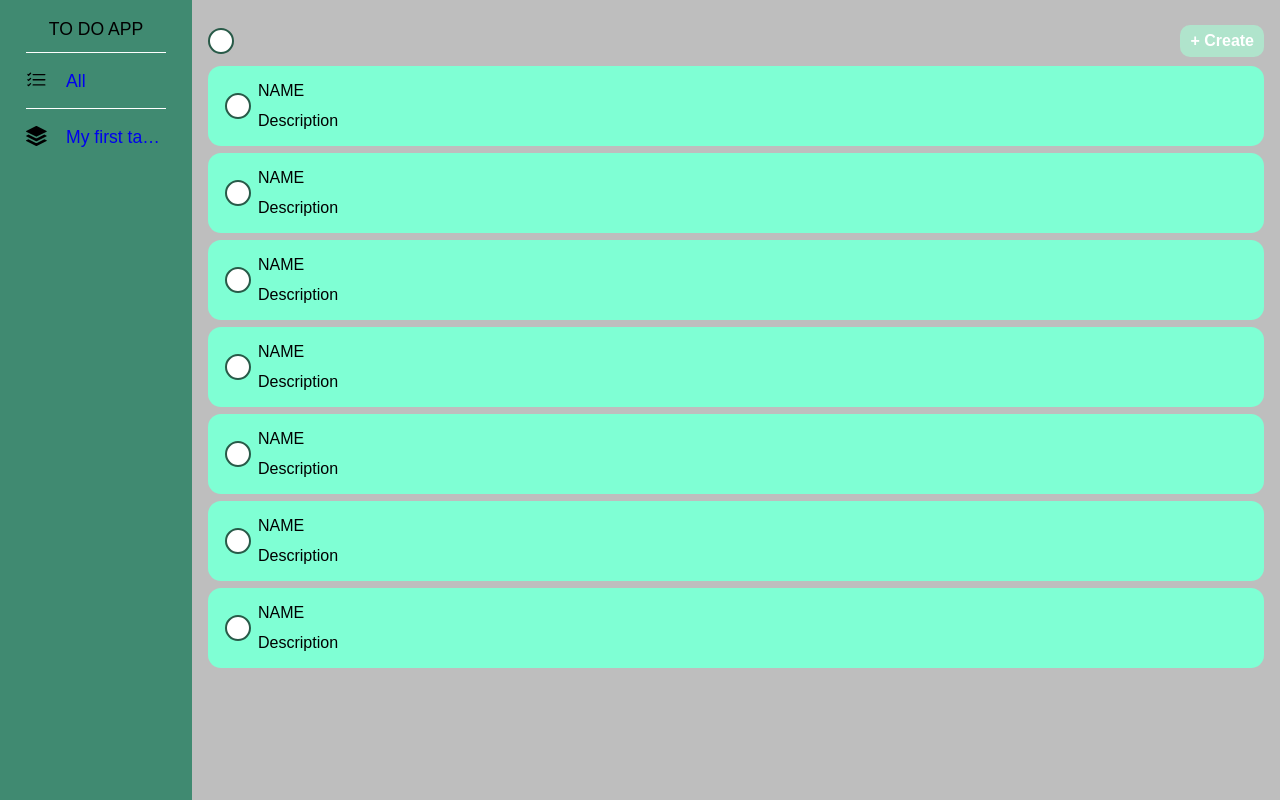
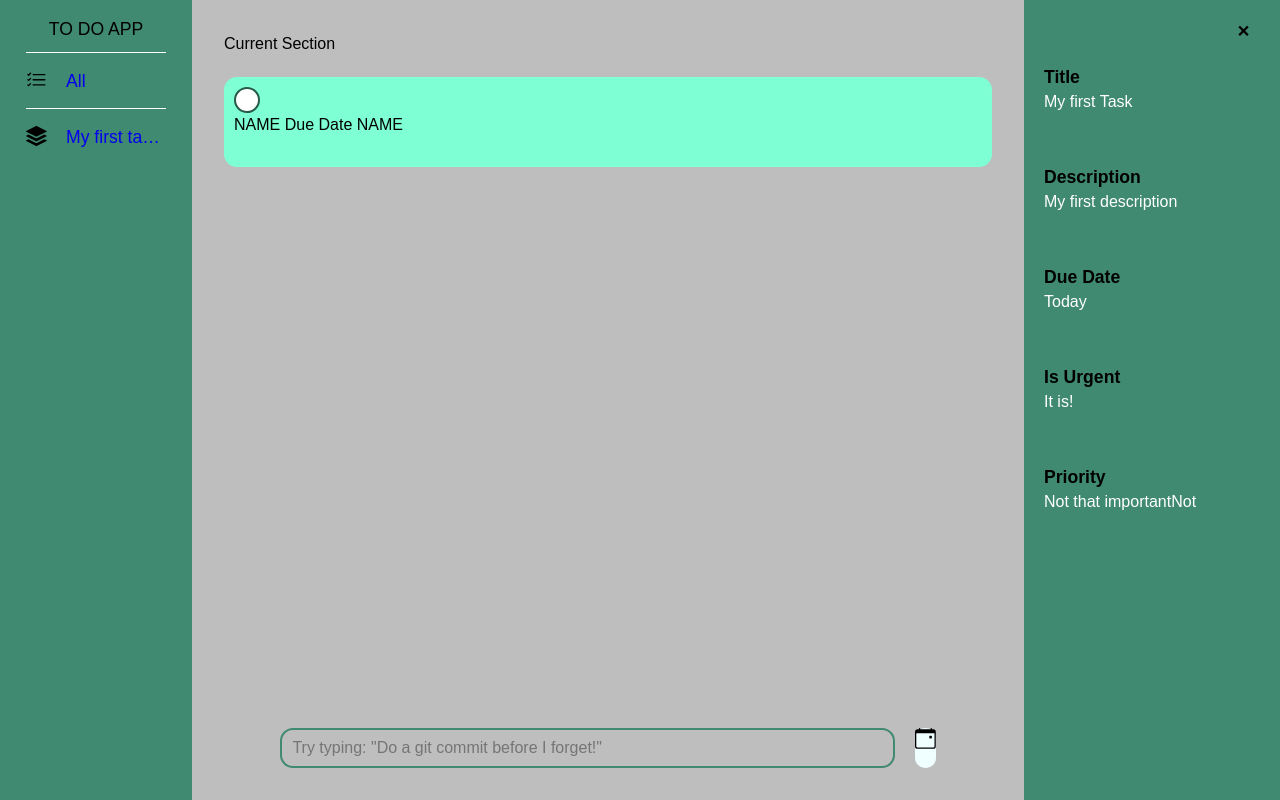
Before and after one commit to xobett/js-todolist, a website built with webpack: page src/index.html in a window 1280 px wide. Built offline with nearby package versions, Linux system fonts and the light colour scheme.

Commit message:
add: sliding info panel and input bar progress

```diff
--- a/src/components/toDo/toDo.css
+++ b/src/components/toDo/toDo.css
@@ -1,33 +1,14 @@
 to-do {
+    display: block;
     background-color: aquamarine;
 
     border-radius: var(--border-radius);
     padding: 10px;
+
+    transition:
+        background-color 0.2s ease;
 }
 
-to-do label {
-    height: 100%;
-    display: grid;
-    grid-template-columns: 40px 1fr;
-    grid-auto-rows: 1fr;
-
-    border-radius: inherit;
-    align-items: center;
-
-    transition:
-        background-color 0.1s ease-in;
+to-do:hover {
+    background-color: bisque;
 }
-
-to-do label:hover {
-    background-color: var(--clr-hightlight);
-    cursor: pointer;
-}
-
-to-do label p {
-    grid-column: 2 / 3;
-}
-
-to-do label input {
-    grid-row: 1 / 3;
-    justify-self: center;
-}
--- a/src/controllers/uiController.js
+++ b/src/controllers/uiController.js
@@ -14,5 +14,20 @@ const uiController = (() => {
 
     }
 
+    const toDos = document.querySelectorAll('to-do');
+    toDos.forEach(td => td.addEventListener('click', toggleInfoPanel));
+
+    const closeInfoPanelBtn = document.getElementById('close-info-panel');
+    closeInfoPanelBtn.addEventListener('click', toggleInfoPanel);
+
+    function toggleInfoPanel() {
+        if (document.body.classList.contains('info-displayed')) {
+            document.body.classList.remove('info-displayed');
+        }
+        else {
+            document.body.classList.add('info-displayed');
+        }
+    }
+
     return { render }
 })();
--- a/src/css/content.css
+++ b/src/css/content.css
@@ -1,18 +1,56 @@
 .content {
-    padding: 1rem;
+    padding: 2rem;
 
     display: grid;
-    grid-template-rows: 50px 1fr;
-}
-
-.action-btns-container {
-    display: flex;
-    align-items: center;
-    justify-content: space-between;
+    grid-template-rows: 35px 1fr 40px;
+    gap: 10px;
 }
 
 .to-dos-container {
-    display: grid;
-    grid-auto-rows: minmax(50px, 80px);
+    display: flex;
+    flex-direction: column;
     gap: 7px;
+
+    overflow-y: auto;
 }
+
+.to-dos-container > to-do {
+    flex: 1;
+    min-height: 80px;
+    max-height: 90px;
+}
+
+#new-to-do-form {
+    display: flex;
+    justify-content: center;
+    align-items: center;
+    gap: 20px;
+}
+
+#new-to-do-form input[type="text"] {
+    outline: none;
+    border: 2px solid var(--clr-teal-50);
+    padding: 10px;
+    border-radius: var(--border-radius);
+    width: 80%;
+    height: 100%;
+
+    background: none;
+    transition:
+        border 0.2s ease;
+}
+
+
+#new-to-do-form .date-input {
+    border-radius: 10px;
+    background-color: azure;
+    height: 100%;
+}
+
+#new-to-do-form input[type="text"]:hover {
+    border: 2px solid var(--clr-light-green);
+}
+
+#new-to-do-form input[type="text"]:focus {
+    border: 2px solid var(--clr-green);
+}
--- a/src/css/main.css
+++ b/src/css/main.css
@@ -7,7 +7,47 @@ body {
     width: 100vw;
 
     display: grid;
-    grid-template-columns: max(15%, 190px) 1fr;
+    grid-template-columns: max(15%, 190px) 1fr 0px;
+    grid-auto-flow: column;
+
+    transition:
+        grid-template-columns 0.3s ease-in-out;
+
+    overflow: hidden;
+}
+
+body.info-displayed {
+    grid-template-columns: max(15%, 190px) 1fr max(20%, 200px);
+}
+
+.info-panel {
+    background-color: var(--clr-teal-50);
+    padding: 20px;
+}
+
+.info-panel .container {
+    height: 500px;
+    display: grid;
+
+    min-width: 200px;
+}
+
+.info-panel p {
+    color: white;
+}
+
+.info-panel span {
+    font-size: 1.1em;
+}
+
+#close-info-panel {
+    display: block;
+    margin-bottom: 20px;
+    width: fit-content;
+    margin-left: auto;
+    margin-right: 10px;
+
+    cursor: pointer;
 }
 
 .center {
--- a/src/css/variables.css
+++ b/src/css/variables.css
@@ -7,6 +7,8 @@
     --clr-white-100: #ffffff;
     --clr-black: #000000;
     --clr-hightlight: rgba(255, 255, 255, 0.699);
+    --clr-light-green: rgb(51, 255, 170);
+    --clr-green: rgb(0, 255, 85);
 
     --checkbox-size: 1.6rem;
     --icon-size: 1.3rem;
--- a/src/index.html
+++ b/src/index.html
@@ -5,7 +5,7 @@
     <meta name="viewport" content="width=device-width, initial-scale=1.0">
     <title>Document</title>
 </head>
-<body>
+<body class="info-displayed">
     <header>
         <nav>
             <ul>
@@ -33,62 +33,49 @@
         </nav>
     </header>
     <div class="content">
-        <div class="action-btns-container">
+        <p>Current Section</p>
+        <div class="to-dos-container">
+            <to-do tabindex="1">
+                <input type="checkbox" name="todo" id="to-do">
+                <span>NAME</span>
+                <span>Due Date</span>
+                <span>NAME</span>
+            </to-do>
+        </div>
+        <form id="new-to-do-form" action="#">
+            <input type="text" name="name" placeholder="Try typing: &quot;Do a git commit before I forget!&quot;">
+        <div class="date-input">
+            <svg xmlns="http://www.w3.org/2000/svg" width="16" height="16" fill="currentColor" class="bi bi-calendar-event" viewBox="0 0 16 16">
+            <path d="M11 6.5a.5.5 0 0 1 .5-.5h1a.5.5 0 0 1 .5.5v1a.5.5 0 0 1-.5.5h-1a.5.5 0 0 1-.5-.5z"/>
+            <path d="M3.5 0a.5.5 0 0 1 .5.5V1h8V.5a.5.5 0 0 1 1 0V1h1a2 2 0 0 1 2 2v11a2 2 0 0 1-2 2H2a2 2 0 0 1-2-2V3a2 2 0 0 1 2-2h1V.5a.5.5 0 0 1 .5-.5M1 4v10a1 1 0 0 0 1 1h12a1 1 0 0 0 1-1V4z"/>
+            </svg>
+        </div>
+        </form>
+    </div>
+    <div class="info-panel">
+        <b id="close-info-panel">&#10005;</b>
+        <div></div>
+        <div class="container">
             <div>
-                <input type="checkbox" name="toggle" id="toggle">
+                <span><b>Title</b></span>
+                <p>My first Task</p>
             </div>
-            <button class="btn">&plus; Create</button>
-        </div>
-        <div class="to-dos-container">
-            <to-do>
-                <label for="to-do">
-                    <input type="checkbox" name="todo" id="to-do">
-                    <span>NAME</span>
-                    <p>Description</p>
-                </label>
-            </to-do>
-            <to-do>
-                <label for="to-do">
-                    <input type="checkbox" name="todo" id="to-do">
-                    <span>NAME</span>
-                    <p>Description</p>
-                </label>
-            </to-do>
-            <to-do>
-                <label for="to-do">
-                    <input type="checkbox" name="todo" id="to-do">
-                    <span>NAME</span>
-                    <p>Description</p>
-                </label>
-            </to-do>
-            <to-do>
-                <label for="to-do">
-                    <input type="checkbox" name="todo" id="to-do">
-                    <span>NAME</span>
-                    <p>Description</p>
-                </label>
-            </to-do>
-            <to-do>
-                <label for="to-do">
-                    <input type="checkbox" name="todo" id="to-do">
-                    <span>NAME</span>
-                    <p>Description</p>
-                </label>
-            </to-do>
-            <to-do>
-                <label for="to-do">
-                    <input type="checkbox" name="todo" id="to-do">
-                    <span>NAME</span>
-                    <p>Description</p>
-                </label>
-            </to-do>
-            <to-do>
-                <label for="to-do">
-                    <input type="checkbox" name="todo" id="to-do">
-                    <span>NAME</span>
-                    <p>Description</p>
-                </label>
-            </to-do>
+            <div>
+                <span><b>Description</b></span>
+                <p>My first description</p>
+            </div>
+            <div>
+                <span><b>Due Date</b></span>
+                <p>Today</p>
+            </div>
+            <div>
+                <span><b>Is Urgent</b></span>
+                <p>It is!</p>
+            </div>
+            <div>
+                <span><b>Priority</b></span>
+                <p>Not that importantNot</p>
+            </div>
         </div>
     </div>
 </body>
```
